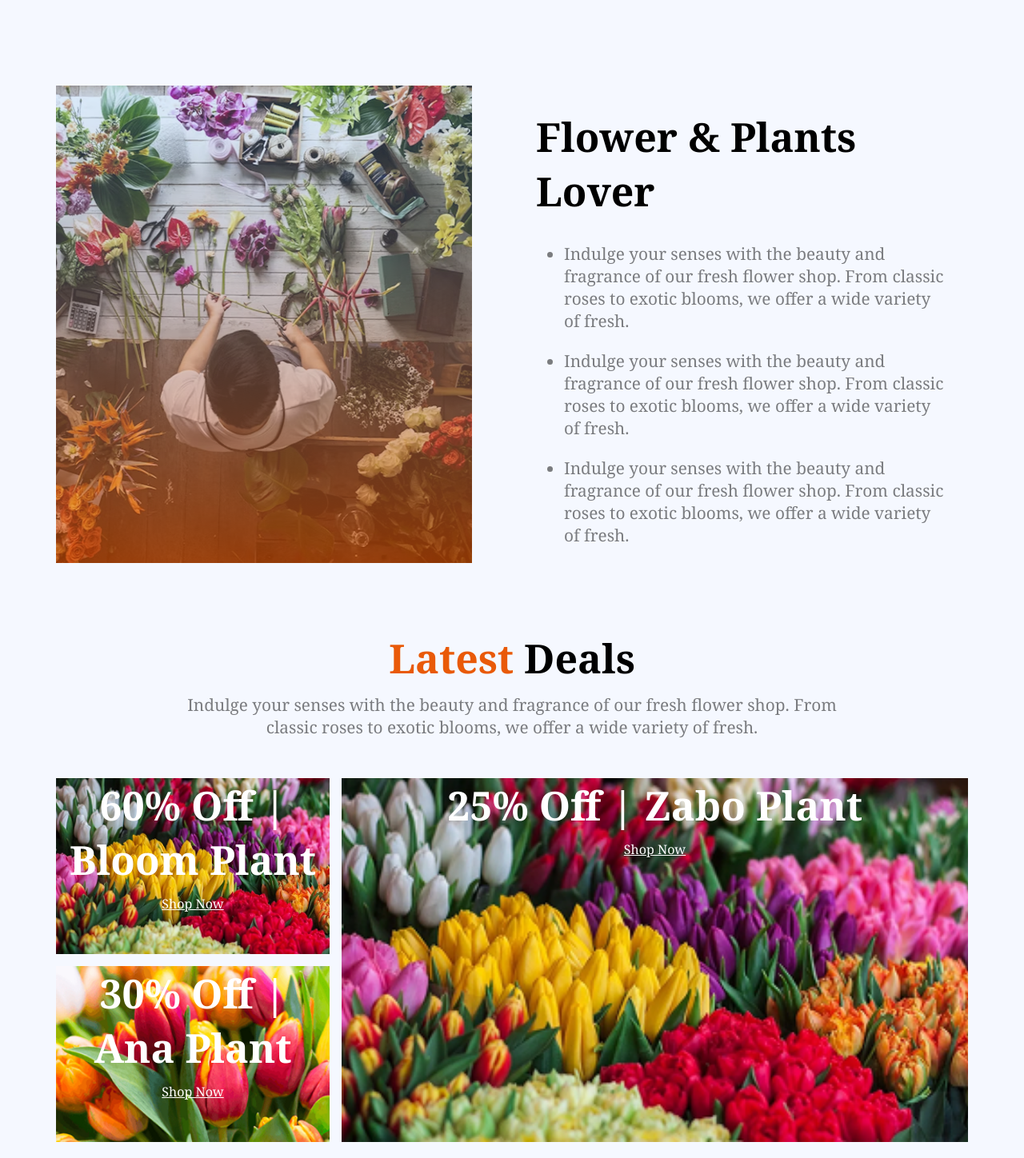
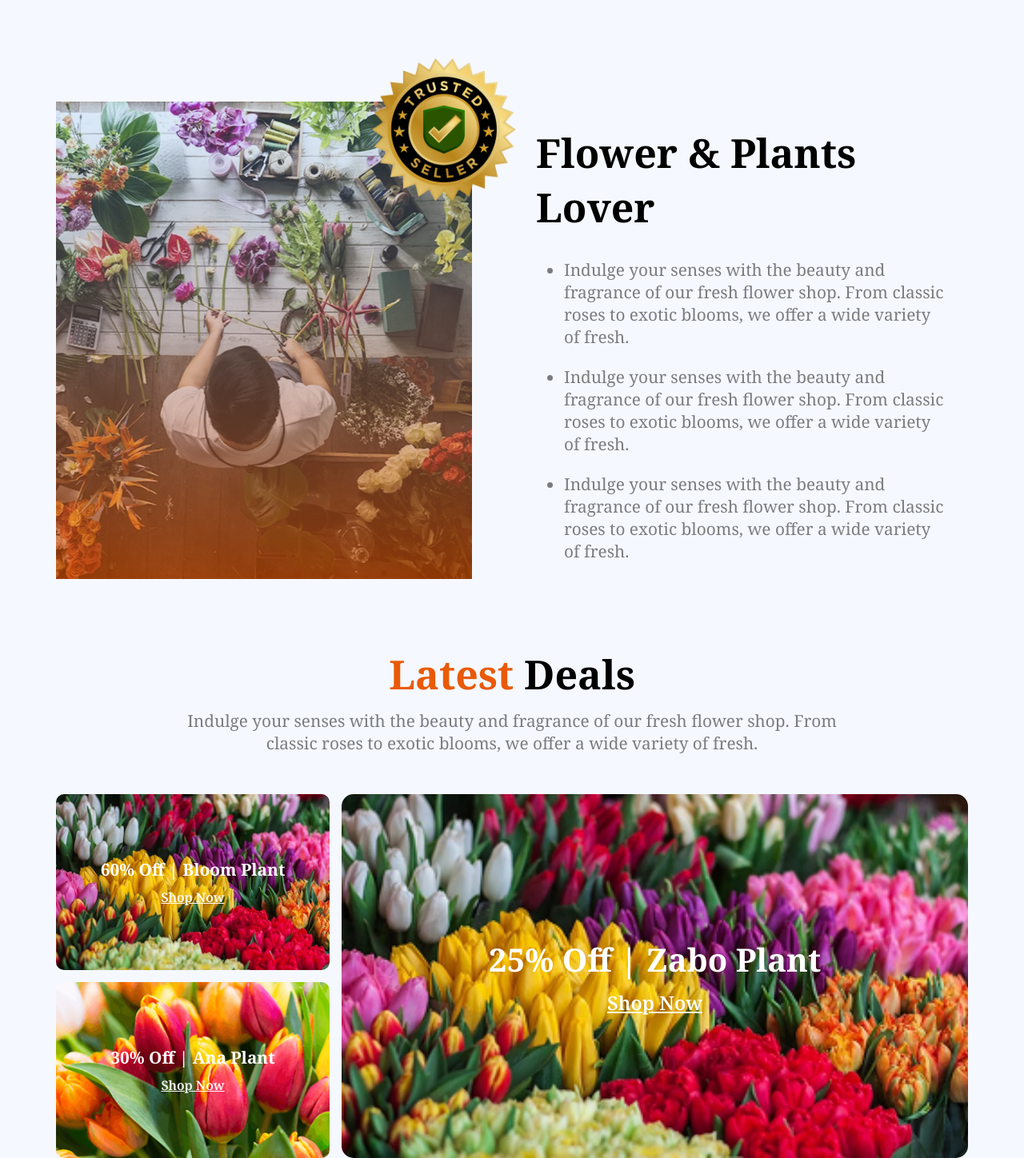
Before and after one commit to arifunnahar/my-assignment-02, a plain HTML site: page index.html in a window 1280 px wide. Shown: the part 1869-3317 px from the top of the page at 80% size. Drawn offline with Linux system fonts and the light colour scheme.

Commit message:
added badge

```diff
--- a/index.html
+++ b/index.html
@@ -138,11 +138,12 @@
 
 
 
-      <div class="flower-store-container">
+      <div class="flower-store-parent-container">
 
 
-        <div class="flower-store-image">
+        <div class="flower-store-img-parent">
               <img src="./assets/flower-store.png" alt="">
+              <img src="./assets/trusted-badge.png" alt="" class="badge">
           </div>
 
         <div class="store-details">
--- a/styles/style.css
+++ b/styles/style.css
@@ -151,14 +151,30 @@ nav img {
 
 
 
-.flower-store-container {
+.flower-store-parent-container {
 
   display: flex;
   justify-content: space-between;
-  margin-top: 110px;
+  margin-top: 130px;
 }
 
-.flower-store-image img {
+.flower-store-img-parent{
+  position: relative;
+}
+
+.flower-store-img-parent .badge{
+  width:250px;
+  height: 250px;
+  position:absolute ;
+  top:-90px;
+  right:-90px;
+
+}
+
+
+
+
+.flower-store-img-parent img {
   width: 100%;
   max-width: 520px;
   height: 597px;
@@ -186,7 +202,9 @@ nav img {
 
 /* latest deal section */
 
+
 .latest-deal-section {
+
   text-align: center;
   margin-top: 80px;
 }
@@ -212,20 +230,58 @@ nav img {
 .card1 {
   background-image: url("../assets/deal-bloom.png");
   background-size: cover;
+  border-radius: 10px;
 }
 
 .card2 {
   background-image: url("../assets/deal-bloom.png");
   background-size: cover;
   grid-row: span 2;
+  border-radius: 15px;
 }
 
 .card3 {
   background-image: url("../assets/deal-ana.png");
   background-size: cover;
+  border-radius: 10px;
 }
 
-.deal-card h1,
-a {
-  color: white;
+
+.deal-card{
+  display: flex;
+
+  flex-direction: column;
+  justify-content: center;
+  align-items: center;
+
 }
+
+
+
+.latest-deal-cards h1, a{
+  color:white;
+}
+
+.card1 h1, .card3 h1{
+  font-size: 1.3rem;
+  font-weight: 700;
+
+}
+
+
+.card1 a, .card3 a{
+  font-size: 1rem;
+  font-weight: 600;
+
+}
+
+
+.card2 h1{
+ font-size: 2.5rem;
+ font-weight: 700;
+}
+
+.card2 a{
+  font-size: 1.5rem;
+  font-weight: 600;
+}
```
